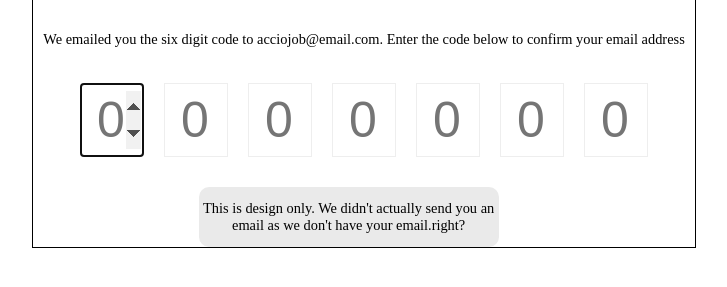
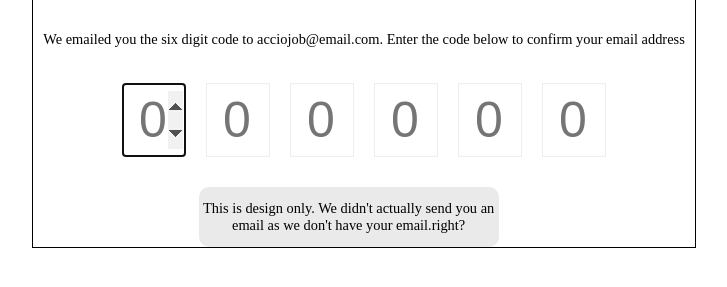
Before and after one commit to acciojob/OTP-saurabhanand96310, a website: page main.html in a window 1280 px wide. Shown: the part 89-376 px from the top of the page, without its empty margins (276-1003 px from the left). Drawn offline with Linux system fonts and the light colour scheme.

Commit message:
created a submission

```diff
--- a/main.html
+++ b/main.html
@@ -15,13 +15,13 @@
 	</div>
 
 	<div class="code-container" >
-       <input type="number"  class="code"  placeholder="0" >
-		<input type="number" class="code"  placeholder="0">
-		<input type="number" class="code"  placeholder="0">
-		<input type="number" class="code"  placeholder="0">
-		<input type="number" class="code"  placeholder="0">
-		<input type="number" class="code"  placeholder="0">
-		<input type="number" class="code"  placeholder="0">
+       <input type="number" id="code-1" class="code"  placeholder="0" >
+		<input type="number" id="code-2" class="code"  placeholder="0">
+		<input type="number" id="code-3" class="code"  placeholder="0">
+		<input type="number" id="code-4" class="code"  placeholder="0">
+		<input type="number" id="code-5" class="code"  placeholder="0">
+		<input type="number" id="code-6" class="code"  placeholder="0">
+		<!-- <input type="number" id="code-1" class="code"  placeholder="0"> -->
 	</div>
 
 	<div class="footer">
```
